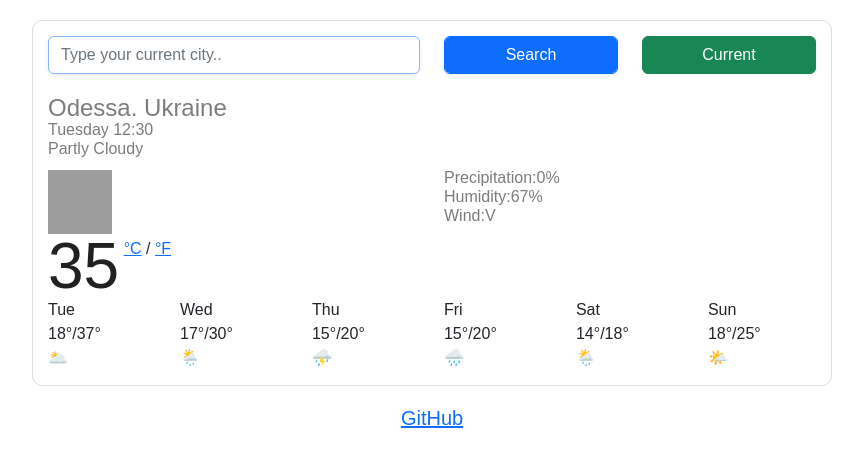
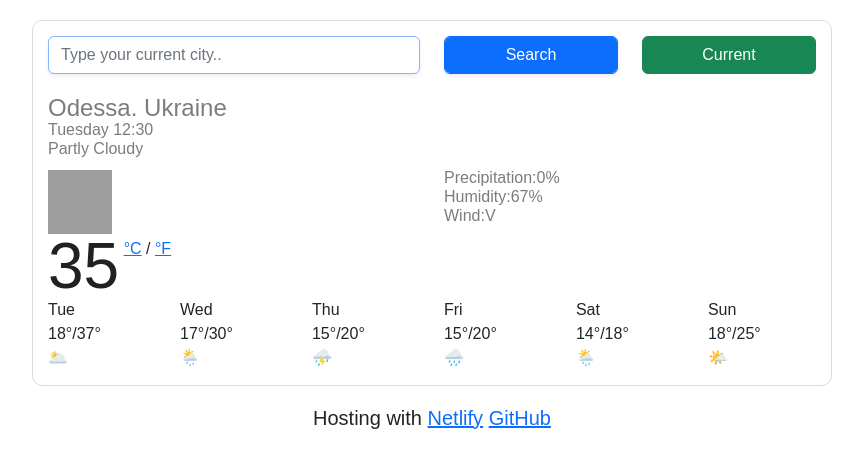
Before and after one commit to AlonaAloha/Weather.appProject, a plain HTML site: page index.html in a window 1280 px wide. Shown: the whole page, without its empty margins (208-1071 px from the left). Drawn offline with nearby package versions, Linux system fonts and the light colour scheme; no server answers; grey boxes are pictures that could not be loaded.

Commit message:
Added link to Netlify

```diff
--- a/index.html
+++ b/index.html
@@ -108,6 +108,7 @@
       </div>
     </div>
     <h2>
+      Hosting with <a href="https://celadon-monstera-687041.netlify.app"> Netlify</a>
       <a href="https://github.com/AlonaAloha?tab=repositories">
         GitHub
       </a>
```
